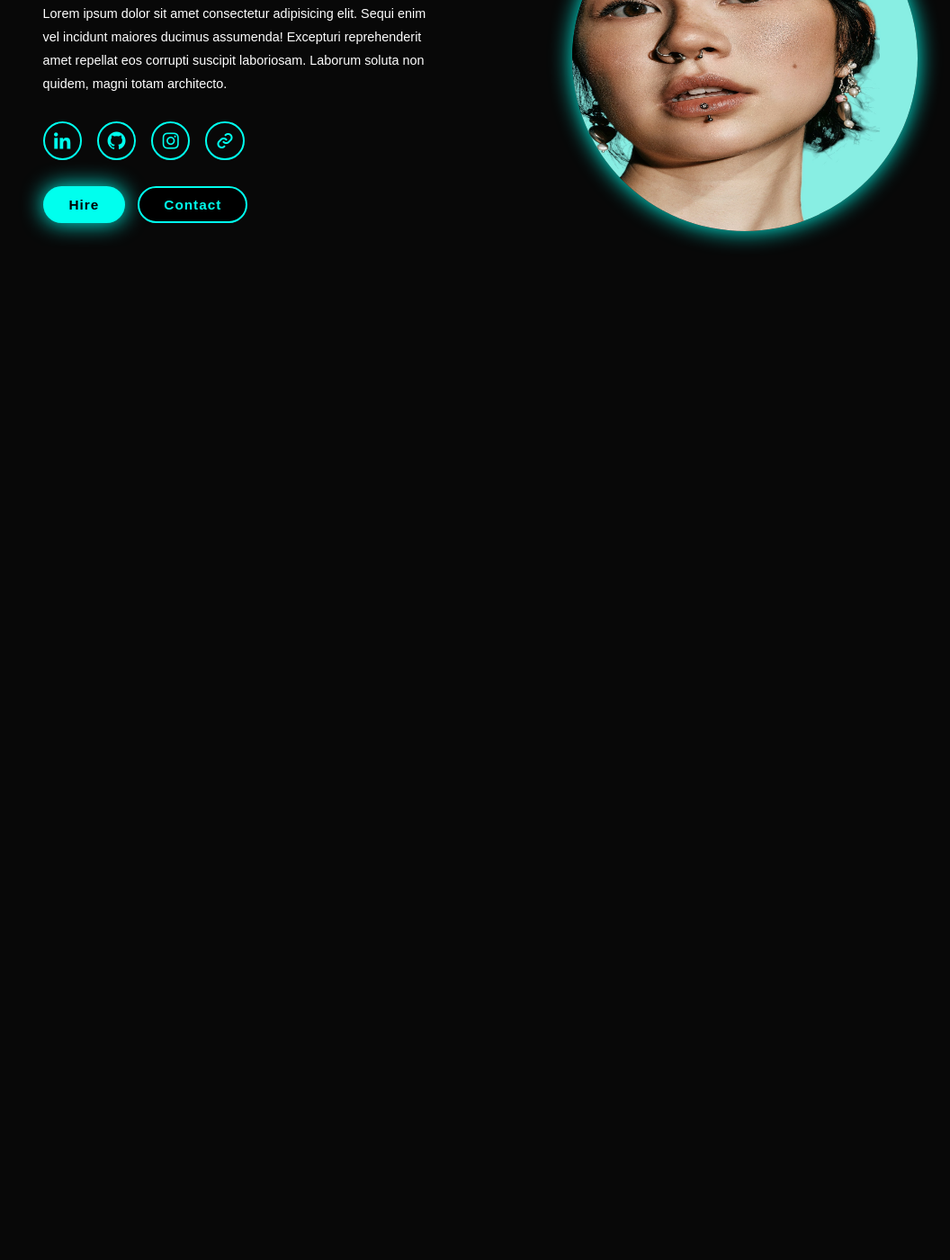
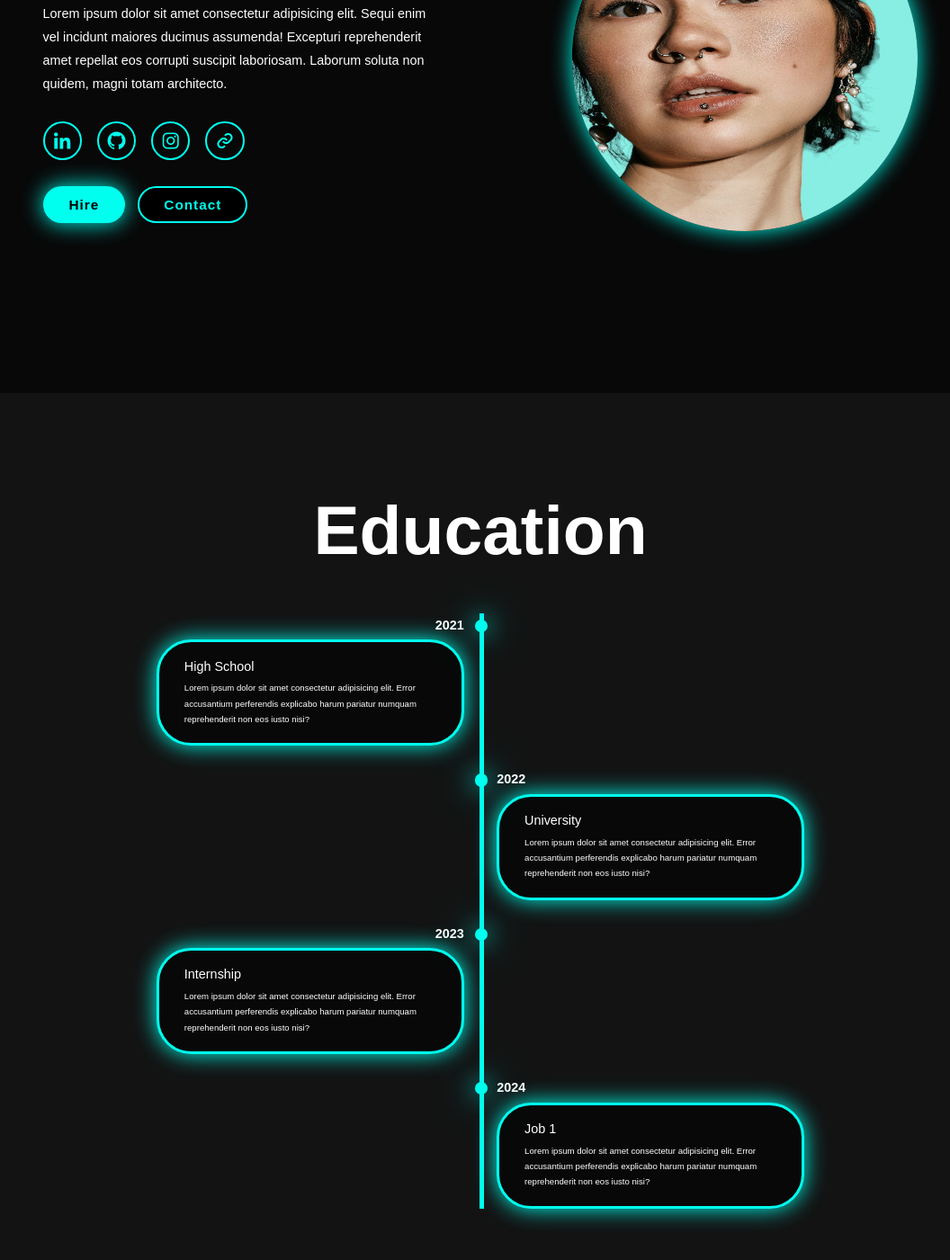
Before and after one commit to Moamin-AbuEwaida/html-porfolio, a plain HTML site: page index.html in a window 1280 px wide. Shown: the part 363-1764 px from the top of the page at 90% size, without its empty margins (106-1162 px from the left). Before the commit the page ends 800 px from the top, so only its background shows below. Drawn offline with nearby package versions, Linux system fonts and the light colour scheme.

Commit message:
education section

```diff
--- a/index.html
+++ b/index.html
@@ -50,6 +50,60 @@
         <img src="./images/5.jpg" alt="Amelia headshot photo" srcset="" />
       </div>
     </section>
+
+    <section class="education" id="education">
+      <h2 class="heading">Education</h2>
+      <div class="timeline-items">
+        <div class="timeline-item">
+          <div class="timeline-dot"></div>
+          <div class="timeline-date">2021</div>
+          <div class="timeline-content">
+            <h3>High School</h3>
+            <p>
+              Lorem ipsum dolor sit amet consectetur adipisicing elit. Error
+              accusantium perferendis explicabo harum pariatur numquam
+              reprehenderit non eos iusto nisi?
+            </p>
+          </div>
+        </div>
+        <div class="timeline-item">
+          <div class="timeline-dot"></div>
+          <div class="timeline-date">2022</div>
+          <div class="timeline-content">
+            <h3>University</h3>
+            <p>
+              Lorem ipsum dolor sit amet consectetur adipisicing elit. Error
+              accusantium perferendis explicabo harum pariatur numquam
+              reprehenderit non eos iusto nisi?
+            </p>
+          </div>
+        </div>
+        <div class="timeline-item">
+          <div class="timeline-dot"></div>
+          <div class="timeline-date">2023</div>
+          <div class="timeline-content">
+            <h3>Internship</h3>
+            <p>
+              Lorem ipsum dolor sit amet consectetur adipisicing elit. Error
+              accusantium perferendis explicabo harum pariatur numquam
+              reprehenderit non eos iusto nisi?
+            </p>
+          </div>
+        </div>
+        <div class="timeline-item">
+          <div class="timeline-dot"></div>
+          <div class="timeline-date">2024</div>
+          <div class="timeline-content">
+            <h3>Job 1</h3>
+            <p>
+              Lorem ipsum dolor sit amet consectetur adipisicing elit. Error
+              accusantium perferendis explicabo harum pariatur numquam
+              reprehenderit non eos iusto nisi?
+            </p>
+          </div>
+        </div>
+      </div>
+    </section>
     <script src="script.js"></script>
   </body>
 </html>
--- a/style.css
+++ b/style.css
@@ -288,3 +288,115 @@ span {
     width: calc(100% + 0.5rem);
   }
 }
+
+.heading {
+  font-size: 8rem;
+  text-align: center;
+  margin: 5rem 0;
+}
+
+.education {
+  padding: 6.25rem 1rem;
+  background: var(--second-bg-color);
+}
+
+.education h2 {
+  margin-bottom: 5rem;
+}
+
+.timeline-items {
+  max-width: 75rem;
+  margin: auto;
+  display: flex;
+  flex-wrap: wrap;
+  position: relative;
+}
+
+.timeline-items::before {
+  content: " ";
+  position: absolute;
+  width: 0.5rem;
+  height: 100%;
+  background-color: var(--main-color);
+  left: calc(50% - 1px);
+}
+
+.timeline-item {
+  margin-bottom: 2.5rem;
+  width: 100%;
+  position: relative;
+}
+
+.timeline-item:last-child {
+  margin-bottom: 0;
+}
+
+.timeline-item:nth-child(odd) {
+  padding-right: calc(50% + 1.9rem);
+  text-align: right;
+}
+
+.timeline-item:nth-child(even) {
+  padding-left: calc(50% + 1.9rem);
+}
+
+.timeline-dot {
+  height: 1.5rem;
+  width: 1.5rem;
+  background-color: var(--main-color);
+  box-shadow: 0 0 25px var(--main-color), 0 0 50px var(--main-color);
+  position: absolute;
+  left: calc(50% - 0.65rem);
+  border-radius: 50%;
+  top: 0.7rem;
+}
+
+.timeline-date {
+  font-size: 1.5rem;
+  font-weight: 800;
+  color: #fff;
+  margin: 0.5rem 0 0.9rem;
+}
+
+.timeline-content {
+  background-color: var(--bg-color);
+  border: 3px solid var(--main-color);
+  padding: 1.9rem 2.9rem;
+  border-radius: 4rem;
+  box-shadow: 0 0 25px var(--main-color);
+  cursor: pointer;
+  transition: 0.3s ease-in-out;
+  text-align: left;
+}
+
+.timeline-content:hover {
+  transform: scale(1.05);
+  box-shadow: 0 0 2px var(--main-color);
+}
+
+.timeline-content h3 {
+  font-size: 1.5rem;
+  color: #fff;
+  margin: 0 0 0.8rem;
+  font-weight: 500;
+}
+
+.timeline-content p {
+  color: #fff;
+  font-size: 1rem;
+  font-weight: 300;
+  line-height: 1.8rem;
+}
+
+::-webkit-scrollbar {
+  width: 0.6rem;
+}
+
+::-webkit-scrollbar-thumb {
+  background-color: var(--main-color);
+}
+
+::-webkit-scrollbar-track {
+  background-color: var(--bg-color);
+  width: 2.5rem;
+}
```
